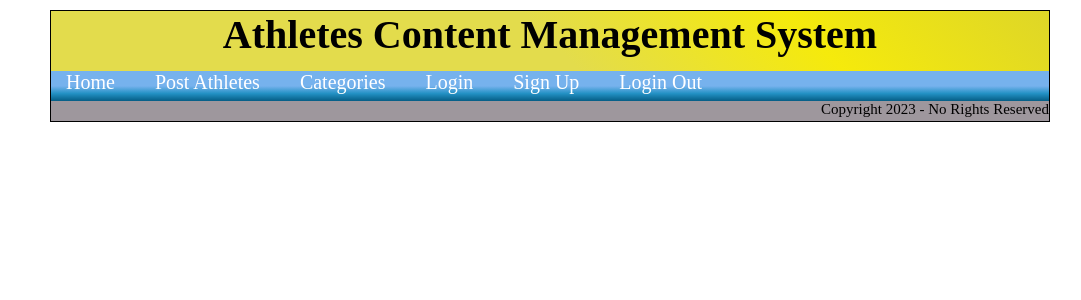
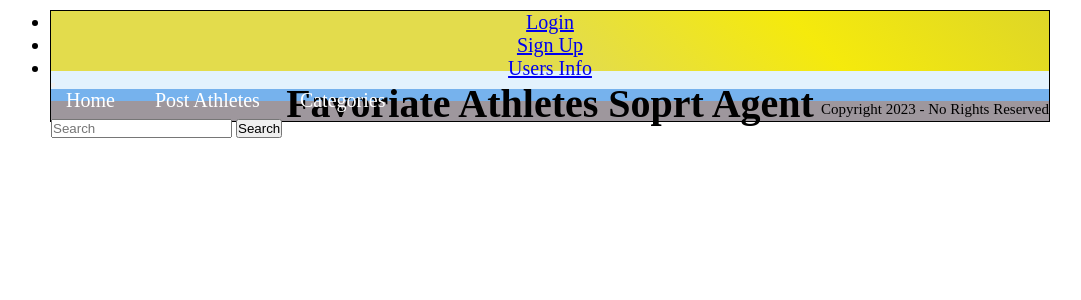
Before and after one commit to catherine-lingzhi/PHP-Athletes-CMS, a PHP site: page /index.php in a window 1280 px wide. Shown: the top 300 px of the page, without its empty margins (90-1171 px from the left). Run offline with PHP 8.4, Linux system fonts and the light colour scheme; data that the repository does not hold is empty.

Commit message:
change header style by using bootstrap grid system

```diff
--- a/header.php
+++ b/header.php
@@ -1,18 +1,48 @@
 	<header>
-		<h1>Athletes Content Management System</h1>
-	</header>
-	<nav>
-		<ul>
-	    	<li><a href="index.php">Home</a></li>
-	    	<li><a href="post.php">Post Athletes</a></li>
-	    	<li><a href="categories.php">Categories</a></li>
-	    	<?php if(!isset($_SESSION['email'])) :?>
-				<li><a href="login.php">Login</a></li>
-				<li><a href="signup.php">Sign Up</a></li>
-			<?php endif ?>
-	    	<li><a href="logout.php">Login Out</a></li>
-	    	<?php if(isset($_SESSION['email'])) :?>
-				<li>Hi, <?= $_SESSION['email'] ?>!</li>
-			<?php endif ?>
-		</ul>
+		<div class="container-fluid">
+			<div class="login_bar d-flex justify-content-start">
+	      		<ul class="nav">
+	      		<?php if(!isset($_SESSION['email'])) :?>
+					<li class="nav-item"><a href="login.php">Login </a></li>
+					<li class="nav-item"><a href="signup.php">Sign Up</a></li>
+				<?php endif ?>
+					<li class="nav-item"><a href="user.php">Users Info</a></li>
+					<?php if(isset($_SESSION['email'])) :?>
+					<li class="nav-item"><a href="logout.php">Login Out</a></li>
+					<li class="nav-item user_email">Hi,<?= substr($_SESSION['email'], 0, strpos($_SESSION['email'], '@')) ?> !</li>
+				<?php endif ?>
+	    		</ul>
+	    	</div>
+		</div>
+
+		<div class="container-fluid heading">
+			<div class="row">
+        		<h1 class="text-wrap col-12">Favoriate Athletes Soprt Agent</h1>
+    		</div>
+    	</div>
+    </header>
+
+	<nav class="navbar navbar-expand-lg" style="background-color: #e3f2fd;">
+		<div class="container-fluid">
+			<button class="navbar-toggler" type="button" data-bs-toggle="collapse" data-bs-target="#navbarTogglerDemo03" aria-controls="navbarTogglerDemo03" aria-expanded="false" aria-label="Toggle navigation">
+		  	<span class="navbar-toggler-icon"></span>
+			</button>
+			<div class="collapse navbar-collapse" id="navbarTogglerDemo03">
+		  		<ul class="navbar-nav me-auto mb-2 mb-lg-0">
+		    		<li class="nav-item">
+		      			<a class="nav-link active" aria-current="page" href="index.php">Home</a>
+		    		</li>
+		    		<li class="nav-item">
+		      			<a class="nav-link" href="post.php">Post Athletes</a>
+		    		</li>
+		    		<li class="nav-item">
+		      			<a class="nav-link" href="categories.php">Categories</a>
+		    		</li>
+		  		</ul>
+		  		<form class="d-flex" role="search" method="post" action="search.php">
+		    	<input class="form-control me-2" name="search" placeholder="Search" aria-label="Search">
+		    	<button class="btn btn-outline-success" type="submit" name="submit_search">Search</button>
+		  		</form>
+			</div>
+		</div>
 	</nav>
```
